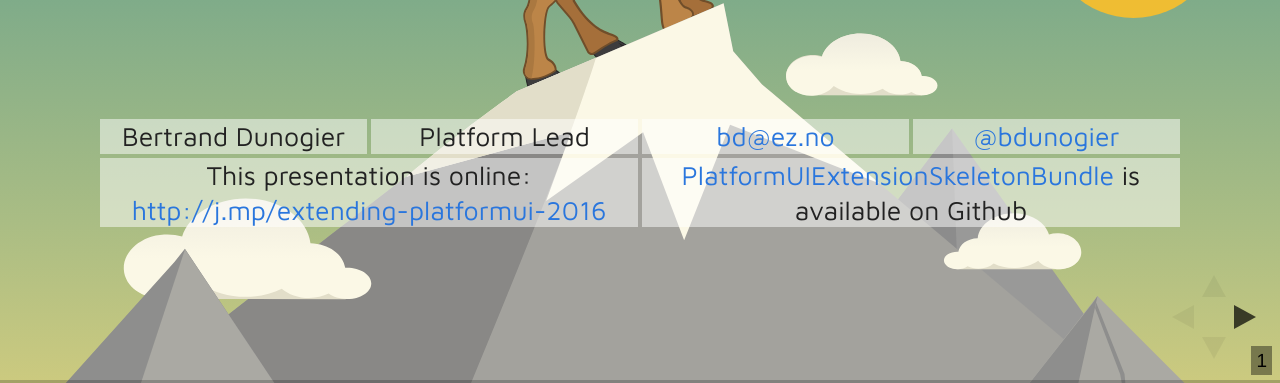
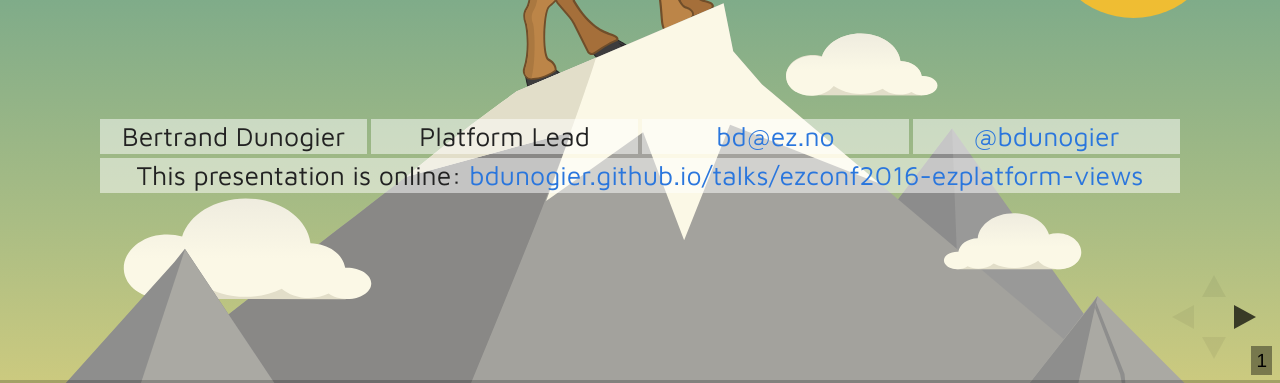
Before and after one commit to bdunogier/talks, a website: page ezconf2016-ezplatform-views/index.html in a window 1280 px wide. Shown: the part 417-800 px from the top of the page. Drawn offline with Linux system fonts and the light colour scheme.

Commit message:
Added link to online version

```diff
--- a/ezconf2016-ezplatform-views/index.html
+++ b/ezconf2016-ezplatform-views/index.html
@@ -55,10 +55,9 @@
             <ul class="ez-slide-meta">
                 <li>
                     This presentation is online:
-                    <a href="http://j.mp/extending-platformui-2016" style="white-space:nowrap">http://j.mp/extending-platformui-2016</a>
-                </li>
-                <li>
-                    <a href="https://github.com/dpobel/PlatformUIExtensionSkeletonBundle">PlatformUIExtensionSkeletonBundle</a> is available on Github</a>
+                    <a href="https://bdunogier.github.io/talks/ezconf2016-ezplatform-views" style="white-space:nowrap">
+                        bdunogier.github.io/talks/ezconf2016-ezplatform-views
+                    </a>
                 </li>
             </ul>
         </section>
```
